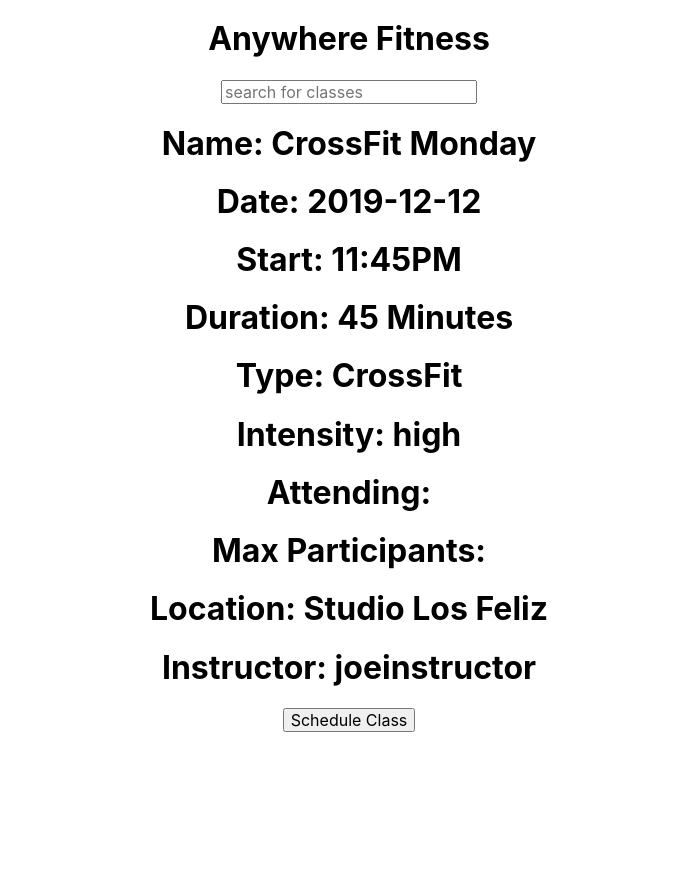
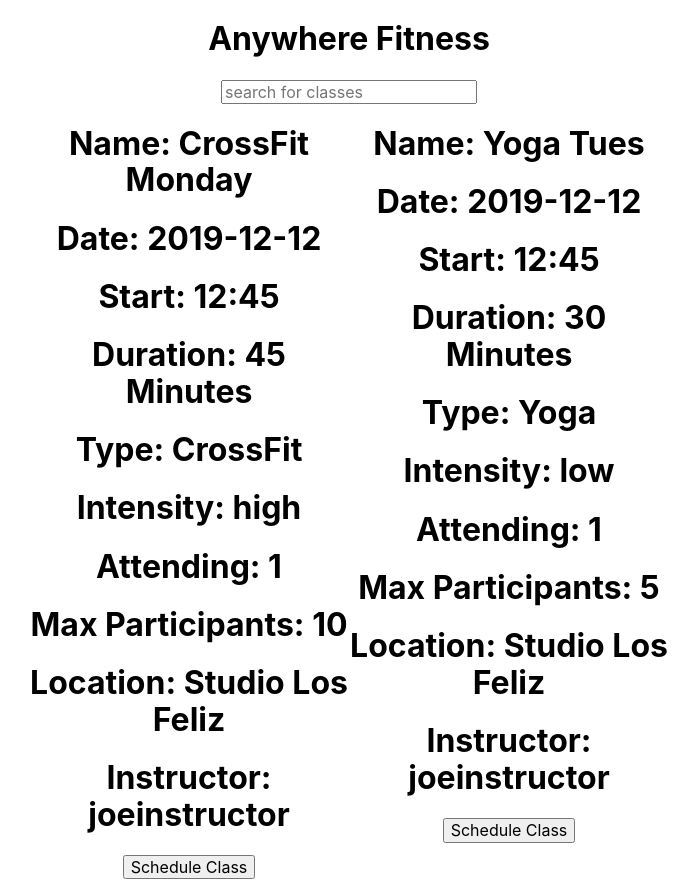
Before and after one commit to build-anywhere-fitness-5/front-end, a React (Create React App) app: page /client in a window 1280 px wide. Shown: the whole page, without its empty margins (291-989 px from the left). Before the commit the page ends 800 px from the top, so only its background shows below. Built offline with nearby package versions, Linux system fonts and the light colour scheme.

Commit message:
Use reducer instead of creating new initial state, added some styling for visibility

```diff
--- a/src/components/Clients/ClientHome.js
+++ b/src/components/Clients/ClientHome.js
@@ -3,78 +3,83 @@
 
 import React, { useEffect, useState } from "react";
 import SearchForm from "./SearchForm";
-const initialState = {
-    classes: [
-        {
-            className: 'CrossFit Monday',
-            type: 'CrossFit',
-            startTime: '11:45PM',
-            durationMinutes: 45,
-            intensity: 'high',
-            location: 'Studio Los Feliz',
-            maxClassSize: 10,
-            clients: [
-                'susieclient'
-            ],
-            date: '2019-12-12',
-            instructor: 'joeinstructor',
-        }
-    ],
-    passes: [
-        {
-            className: 'CrossFit',
-            instructor: 'joeinstructor',
-            client: 'susieclient',
-            classesRemaining: 5
-        }
-    ]
-}
-const ClientHome = () => {
+import { connect } from "react-redux";
+const ClientHome = props => {
   const [query, setQuery] = useState("");
-  const [classes, setClass] = useState(initialState.classes);
+  const [filteredClass, setFilteredClass] = useState(props.classes);
   const handleInputChange = event => {
     setQuery(event.target.value);
+    console.log(event);
   };
 
   useEffect(() => {
-    console.log(classes);
-    let filterClasses = initialState.classes.filter(contact => {
+    console.log(filteredClass);
+    let filterClasses = props.classes.filter(c => {
       return (
-        contact.className.toLowerCase().includes(query.toLowerCase()) ||
-        contact.type.toLowerCase().includes(query.toLowerCase()) ||
-        contact.startTime.toLowerCase().includes(query.toLowerCase()) ||
-        contact.intensity.toLowerCase().includes(query.toLowerCase()) ||
-        contact.date.toLowerCase().includes(query.toLowerCase()) ||
-        contact.location.toLowerCase().includes(query.toLowerCase())
+        c.className.toLowerCase().includes(query.toLowerCase()) ||
+        c.classType.toLowerCase().includes(query.toLowerCase()) ||
+        c.startTime.toLowerCase().includes(query.toLowerCase()) ||
+        c.intensity.toLowerCase().includes(query.toLowerCase()) ||
+        c.date.toLowerCase().includes(query.toLowerCase()) ||
+        c.location.toLowerCase().includes(query.toLowerCase())
       );
-
     });
-    setClass(filterClasses);
+    setFilteredClass(filterClasses);
     console.log(filterClasses);
-    console.log(classes);
+    console.log(filteredClass);
   }, [query]);
 
   console.log(query);
-  console.log(classes);
+  console.log(filteredClass);
+  const divStyle = {
+    display: "flex",
+    width: "100%",
+    flexDirection: "row",
+    margin: "0 auto",
+    flexWrap: "wrap",
+    justifyContent: 'center'
+  };
+  const divStyle2 ={
+    width: '25%'
+  }
+
   return (
     <div>
       <SearchForm handleInputChange={handleInputChange} query={query} />
-      {classes.map((item, index) => (
-        <div>
+      <div style={divStyle}>
+        {filteredClass.map((item, index) => (
+          <div style={divStyle2}>
             <h1>Name: {item.className}</h1>
             <h1>Date: {item.date}</h1>
             <h1>Start: {item.startTime}</h1>
             <h1>Duration: {item.durationMinutes} Minutes</h1>
-          <h1>Type: {item.type}</h1>
+            <h1>Type: {item.classType}</h1>
             <h1>Intensity: {item.intensity}</h1>
-          <h1>Attending: {item.attending}</h1>
-          <h1>Max Participants: {item.maxCap}</h1>
+            <h1>Attending: {item.clients.length}</h1>
+            <h1>Max Participants: {item.maxClassSize}</h1>
             <h1>Location: {item.location}</h1>
             <h1>Instructor: {item.instructor}</h1>
-          <button>Schedule Class</button>
+            <button
+              onClick={() => {
+                setFilteredClass(
+                  filteredClass.filter(filtered => {
+                    return !filtered.scheduled;
+                  })
+                );
+              }}
+            >
+              Schedule Class
+            </button>
           </div>
         ))}
       </div>
+    </div>
   );
 };
-export default ClientHome;
+
+const mapStateToProps = state => {
+  return {
+    classes: state.classes
+  };
+};
+export default connect(mapStateToProps, {})(ClientHome);
```
Lines whose indentation alone changed are shown as unchanged.
